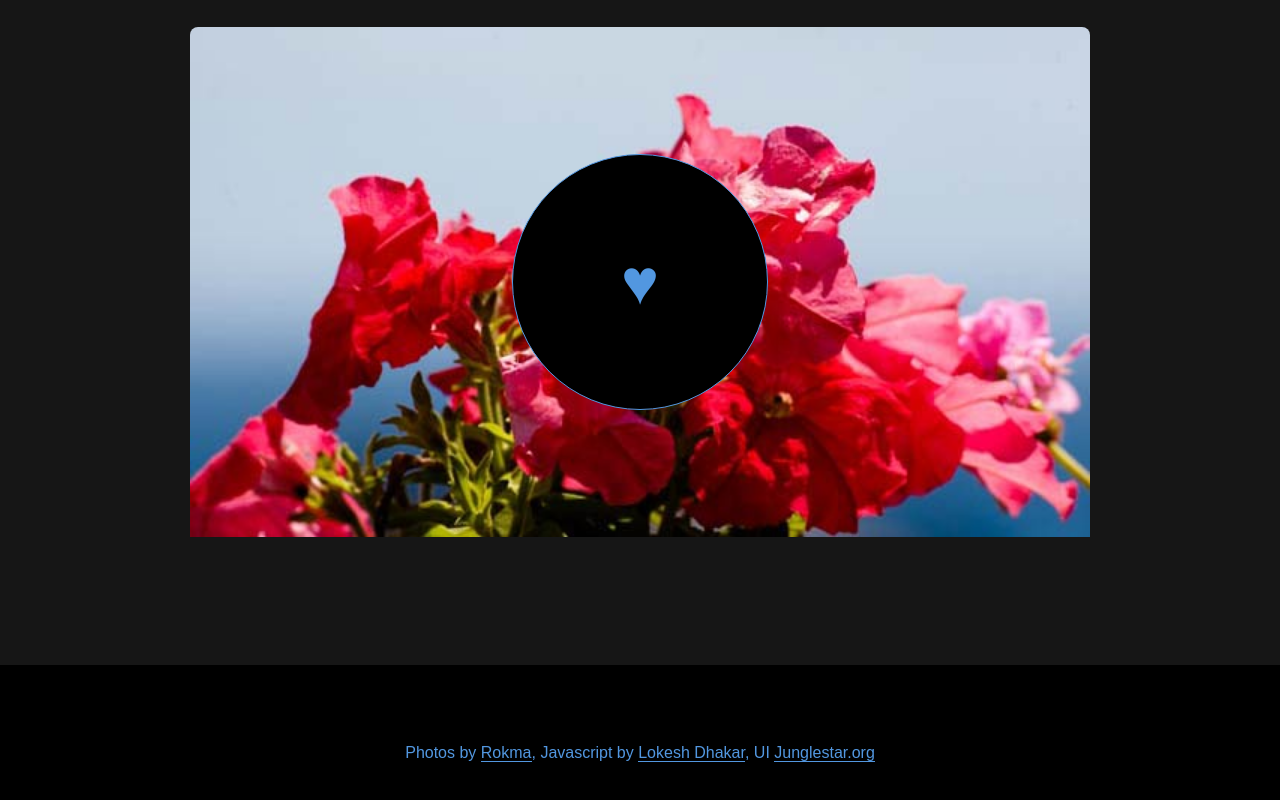
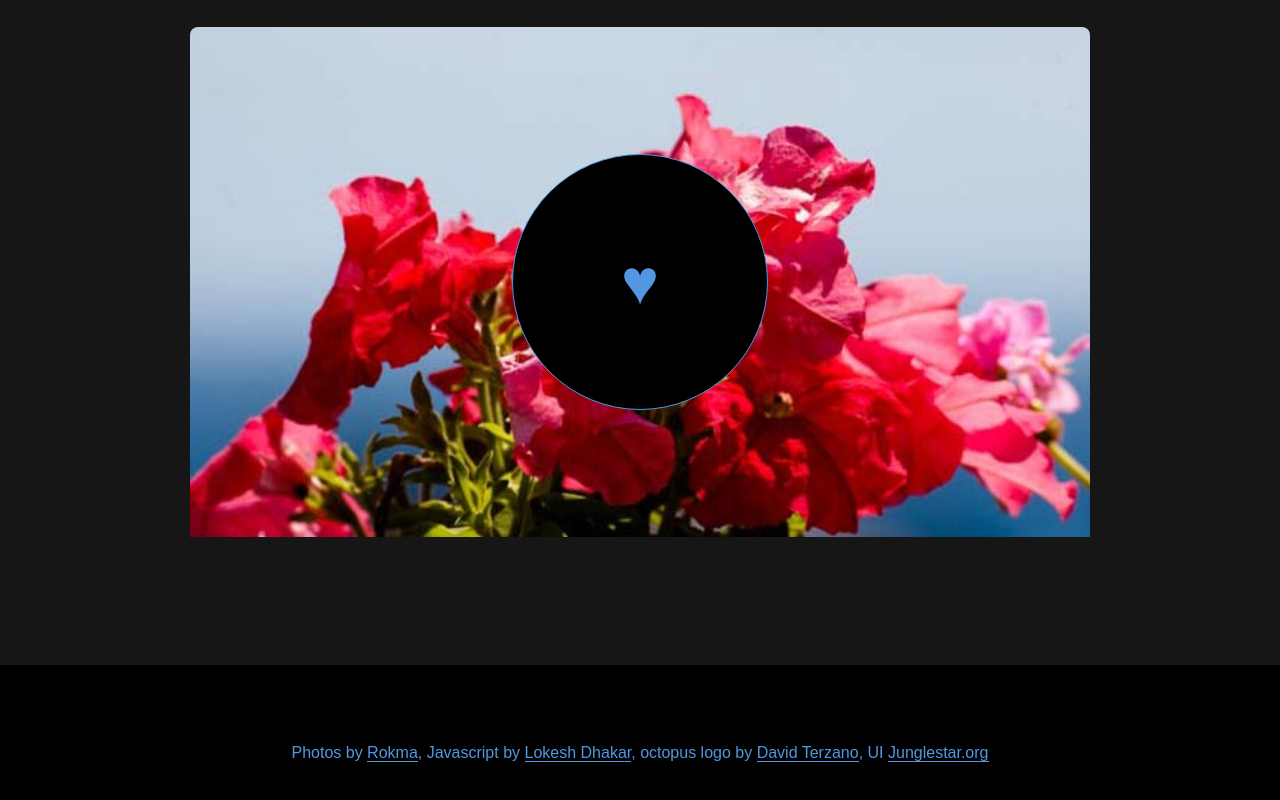
Before and after one commit to junglesta/octopal, a website: page demo.htm in a window 1280 px wide. Shown: the part 2384-3184 px from the top of the page. Drawn offline with Linux system fonts and the light colour scheme.

Commit message:
add credit for logo

```diff
--- a/demo.htm
+++ b/demo.htm
@@ -47,7 +47,7 @@
 
 	<div class="container">
 		<small>
-			Photos by <a target="_blank" href="http://rokma.com">Rokma</a>, Javascript by <a href="https://github.com/lokesh/color-thief/" class="">Lokesh Dhakar</a>, UI <a target="_blank" href="http://junglestar.org" class="">Junglestar.org</a>
+			Photos by <a target="_blank" href="http://rokma.com">Rokma</a>, Javascript by <a href="https://github.com/lokesh/color-thief/" class="">Lokesh Dhakar</a>, octopus logo by <a target="_blank" href="http://work-it.it">David Terzano</a>, UI <a target="_blank" href="http://junglestar.org" class="">Junglestar.org</a>
 		</small>
 	</div>
 
```
